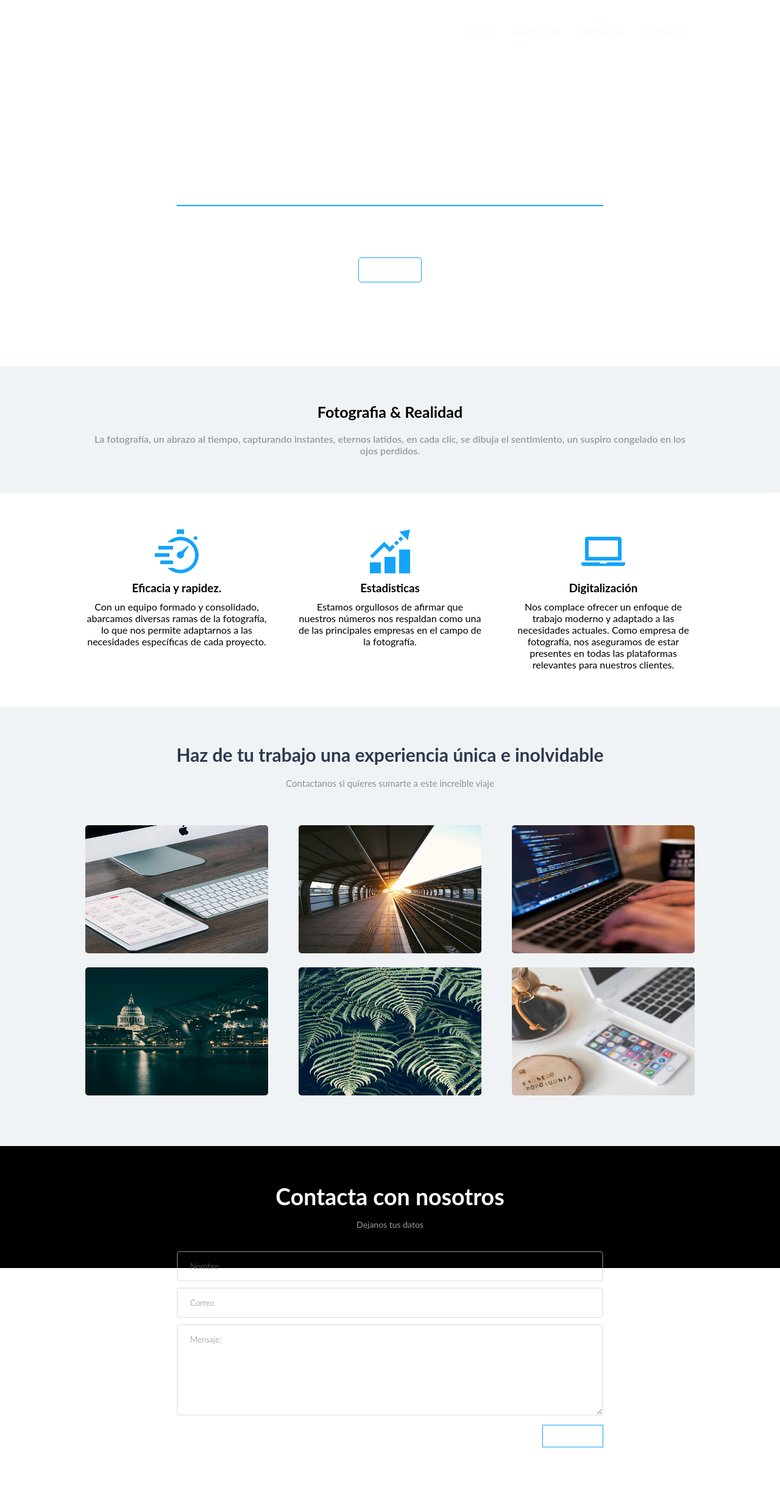
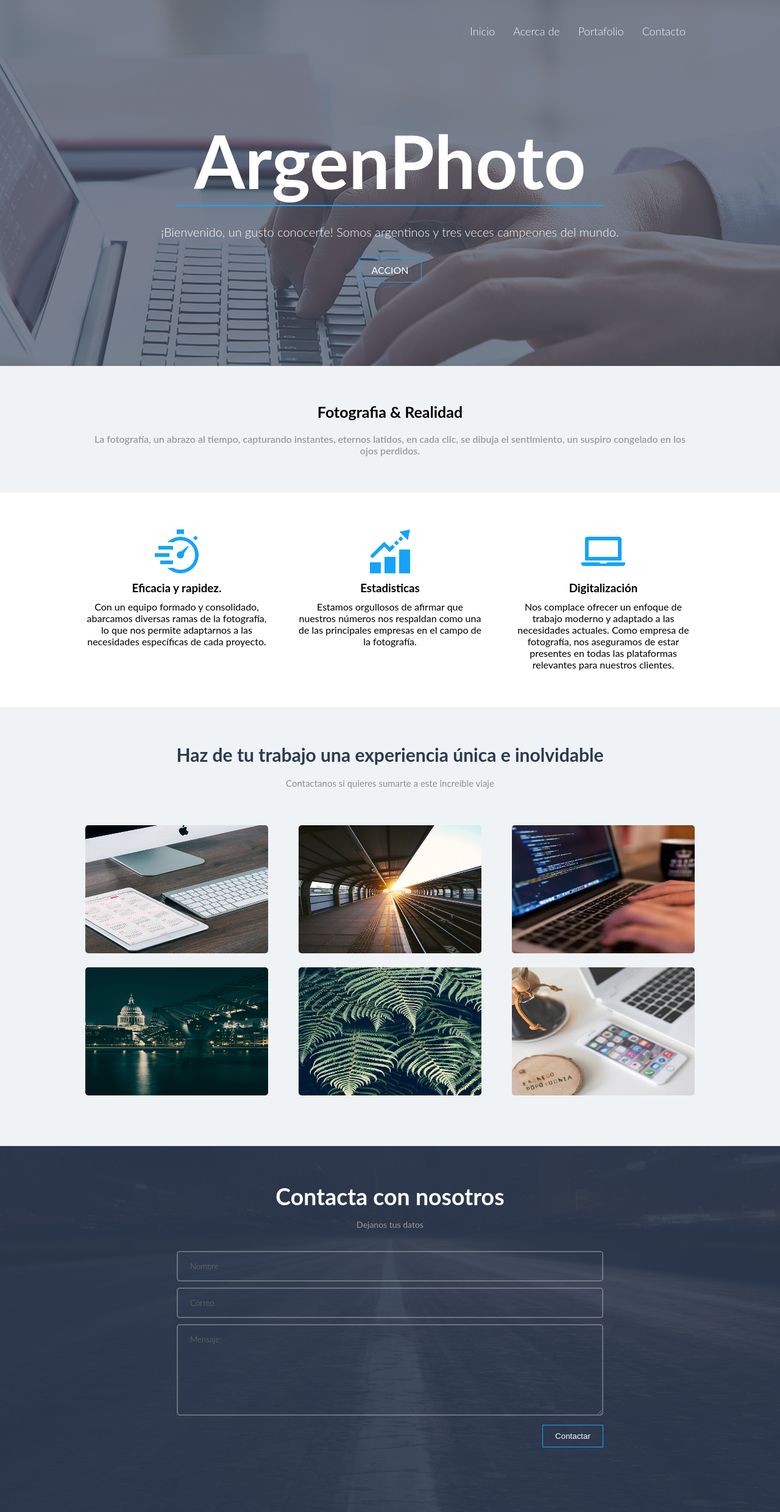
Before and after one commit to FrancoJ7/Proyecto_Pagina_Fotografias, a plain HTML site: page index.html in a window 1280 px wide. Shown: the whole page at 61% size. Drawn offline with Linux system fonts and the light colour scheme.

Commit message:
Modificacion del archivo styles.css

```diff
--- a/styles.css
+++ b/styles.css
@@ -28,7 +28,7 @@ individual en cada sección.*/
 /*Establece un fondo de imagen para el header, una altura fija de 600px. La imagen de fondo no se repetirá, se posicionará en el centro del encabezado y se ajustará para
 cubrir completamente el área del encabezado sin distorsionarse.*/
 header{
-    background-image: url('../EJERCICIO_PRACTICA/img/portada.png');
+    background-image: url(../Proyecto_Pagina_Fotografias/img/portada.png);
     height: 600px;
     background-repeat: no-repeat;
     background-position: center; /*Especifica la posición horizontal y vertical del fondo dentro de su contenedor*/
@@ -208,7 +208,7 @@ main .portafolio .galeria .fotos img:hover{
 
 footer .contacto{
     height: 600px;
-    background-image: url(../EJERCICIO_PRACTICA/img/footer.png);
+    background-image: url(../Proyecto_Pagina_Fotografias/img/footer.png);
     background-position: center;
     padding: 60px 0;
 }
```
